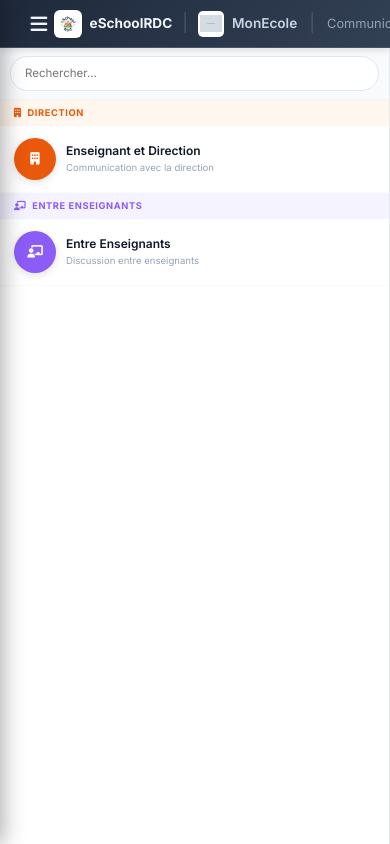
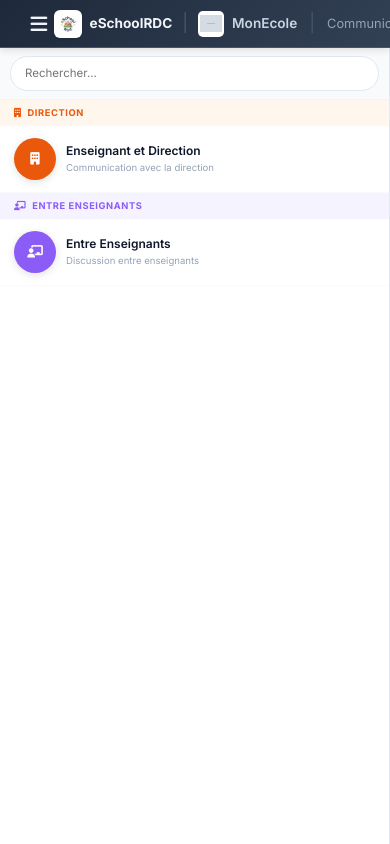
Before and after one commit to evanet08/MonEcole, a Django app: template MonEcole_app/templates/dashboard/communication.html in a window 390 px wide; the page is wider, and only the part inside the window is pictured. Run offline with Django 4.2, Linux system fonts and the light colour scheme; the template is opened without the code that fills it: most values are stand-ins (such as "Sample title", 1, 10 or a date in 2020); grey boxes marked "Sample" are stand-in pictures.

Commit message:
fix: Communication page fullscreen - hide module sidebar, edge-to-edge layout

```diff
--- a/MonEcole_app/templates/dashboard/communication.html
+++ b/MonEcole_app/templates/dashboard/communication.html
@@ -3,10 +3,18 @@
 {% block meta_description %}Module Communication — Messagerie interne — {{ etab.nom }}{% endblock %}
 {% block page_indicator %}Communication{% endblock %}
 
+{% block sidebar_items %}
+<!-- Sidebar masquée pour Communication -->
+{% endblock %}
+
 {% block page_css %}
 <style>
+/* ═══ Masquer la sidebar des modules ═══ */
+.sidebar { display: none !important; }
+.content-area { padding: 0 !important; }
+.body-row { overflow: hidden; }
 /* ═══ COMMUNICATION WhatsApp-style — Full Height ═══ */
-.wa-wrap{display:flex;height:calc(100vh - 70px);border-radius:14px;overflow:hidden;border:1px solid rgba(0,0,0,.08);background:#fff;box-shadow:0 4px 24px rgba(0,0,0,.06)}
+.wa-wrap{display:flex;height:calc(100vh - var(--topbar-height, 50px));border-radius:0;overflow:hidden;border:none;background:#fff}
 .wa-sidebar{width:320px;min-width:260px;border-right:1px solid #e2e8f0;display:flex;flex-direction:column;background:#fff;transition:all .3s}
 .wa-sb-head{padding:14px 16px;background:linear-gradient(135deg,#075e54,#128c7e);color:#fff;font-size:.82rem;font-weight:700;display:flex;align-items:center;gap:8px;flex-shrink:0}
 .wa-sb-head i{font-size:1rem;opacity:.9}
@@ -53,7 +61,7 @@
 .wa-date-sep span{background:rgba(225,219,211,.9);padding:4px 14px;border-radius:8px;font-weight:600;box-shadow:0 1px 2px rgba(0,0,0,.05)}
 /* ═══ Responsive ═══ */
 @media(max-width:768px){
-    .wa-wrap{height:calc(100vh - 60px);border-radius:0;border:none}
+    .wa-wrap{height:calc(100vh - 48px)}
     .wa-sidebar{width:100%;position:absolute;top:0;left:0;bottom:0;z-index:10;transition:transform .3s ease}
     .wa-sidebar.hidden{transform:translateX(-100%)}
     .wa-chat{width:100%}
```
